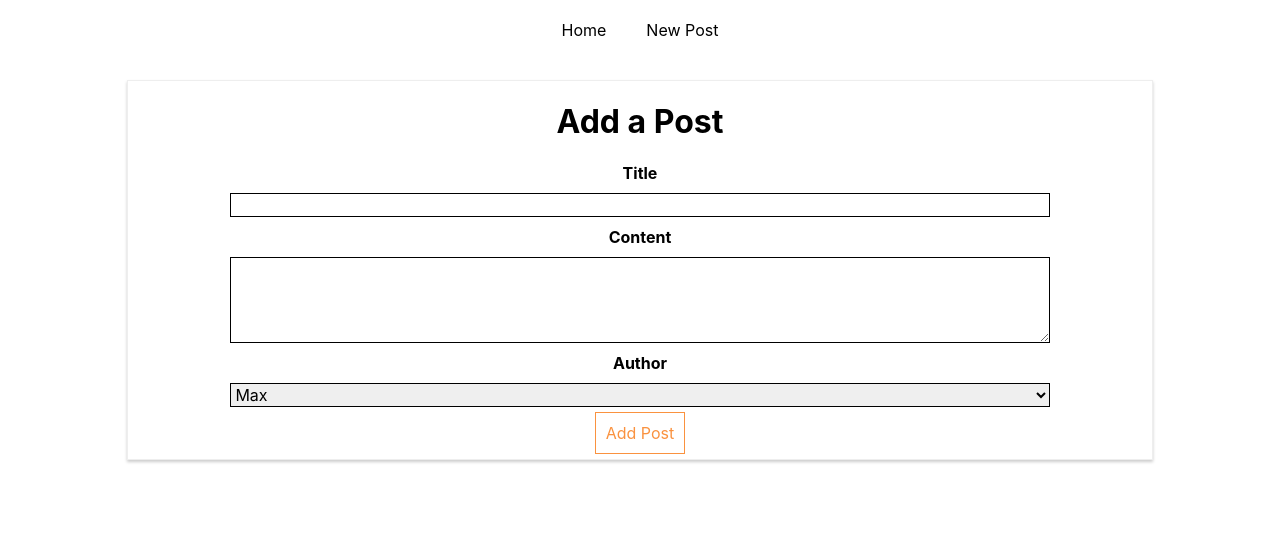
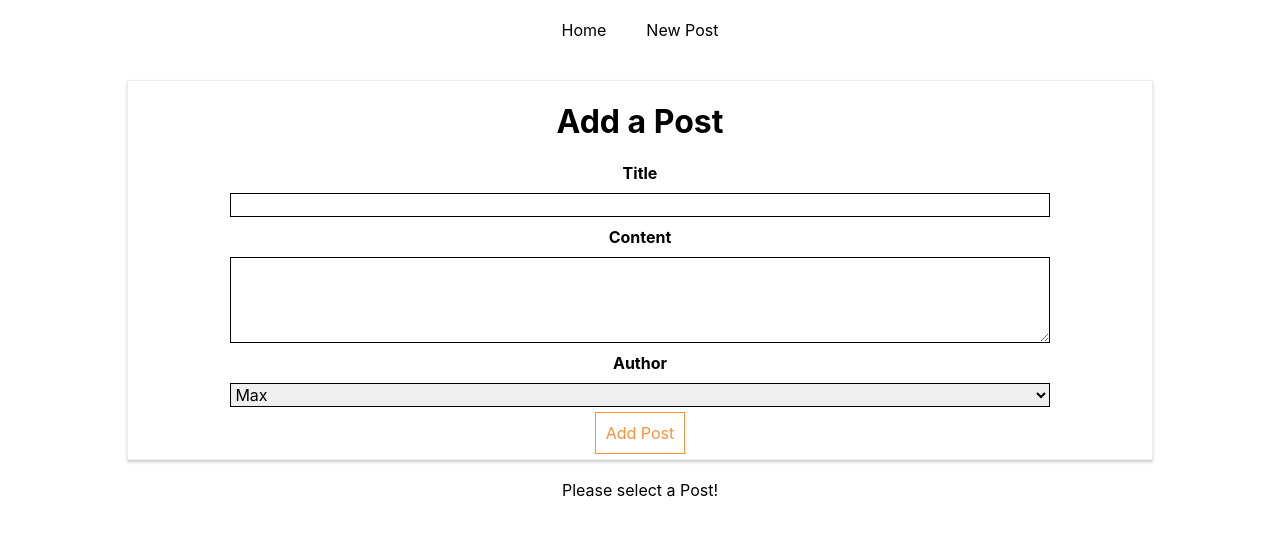
Before and after one commit to zexes-react/network-access, a React (Create React App) app: page /new-post in a window 1280 px wide. Shown: the top 536 px of the page. Built offline with nearby package versions, Linux system fonts and the light colour scheme.

Commit message:
Passing Route Parameters e.g id. closes #22

```diff
--- a/src/containers/Blog/Blog.js
+++ b/src/containers/Blog/Blog.js
@@ -5,6 +5,7 @@
 import classes from './Blog.module.css';
 import Posts from "./Posts/Posts";
 import NewPost from "./NewPost/NewPost";
+import FullPost from './FullPost/FullPost';
 
 class Blog extends Component {
     render () {
@@ -31,6 +32,7 @@
                 {/*<Route path="/" render={() => <h1>Home2</h1>}/>*/}
                 <Route path="/" exact component={Posts} />
                 <Route path="/new-post" component={NewPost} />
+                <Route path="/:id" exact component={FullPost} />
 
             </div>
         );
--- a/src/containers/Blog/Posts/Posts.js
+++ b/src/containers/Blog/Posts/Posts.js
@@ -1,12 +1,13 @@
-import React, { Component } from 'react';
+import React, {Component} from 'react';
 import Post from "../../../components/Post/Post";
 import axios from "../../../axios";
+import {Link} from 'react-router-dom'
 
 import classes from "./Posts.module.css";
 
 
 class Posts extends Component{
-    state ={
+    state = {
         posts: []
     }
 
@@ -15,7 +16,7 @@
         axios.get('/posts') // executes asynchronously
             .then(response => {
                 //success
-                if(response.status === 200){
+                if (response.status === 200) {
                     //get only first 4 posts
                     const posts = response.data.slice(0, 4);// axios converts json to js object here
                     const updatedPosts = posts.map(post => {
@@ -36,21 +37,22 @@
     }
 
 
-    postSelectedHandler = (id) =>{
+    postSelectedHandler = (id) => {
         this.setState({selectedPostId: id})
     }
 
     render() {
         let posts = <p style={{textAlign: 'center'}}>Something went wrong</p>
-        if(!this.state.error){
+        if (!this.state.error) {
             posts = this.state.posts.map(post => {
-                return <Post
-                    key={post.id}
+                return (
+                    <Link to={'/' + post.id} key={post.id}>
+                        <Post
                             title={post.title}
                             author={post.author}
                             clicked={() => this.postSelectedHandler(post.id)}/>
+                    </Link>);
             });
-        }
 
             return (
                 <section className={classes.Posts}>
@@ -59,5 +61,6 @@
             );
         }
     }
+}
 
     export default Posts;
```
Lines whose indentation alone changed are shown as unchanged.
